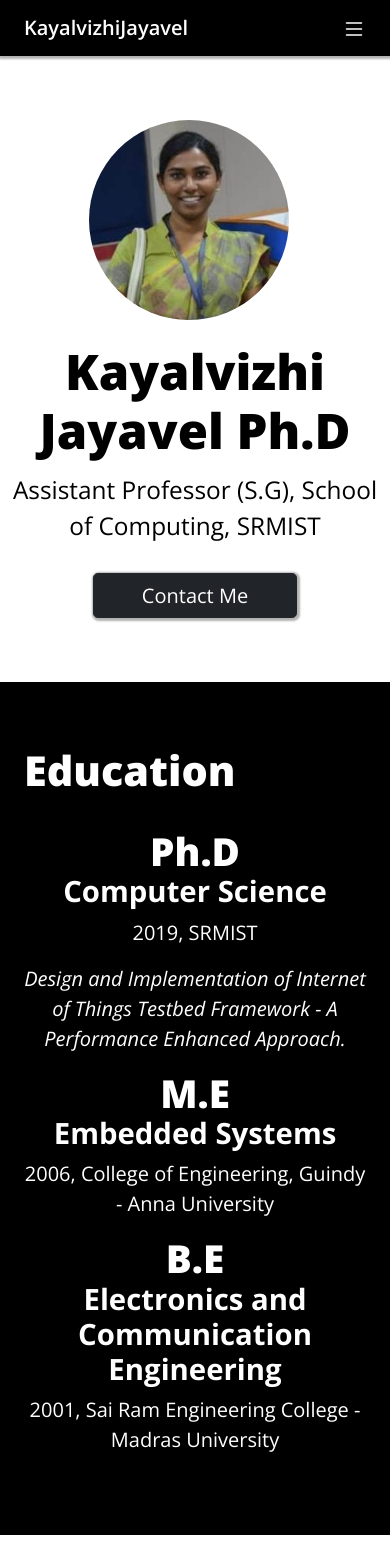
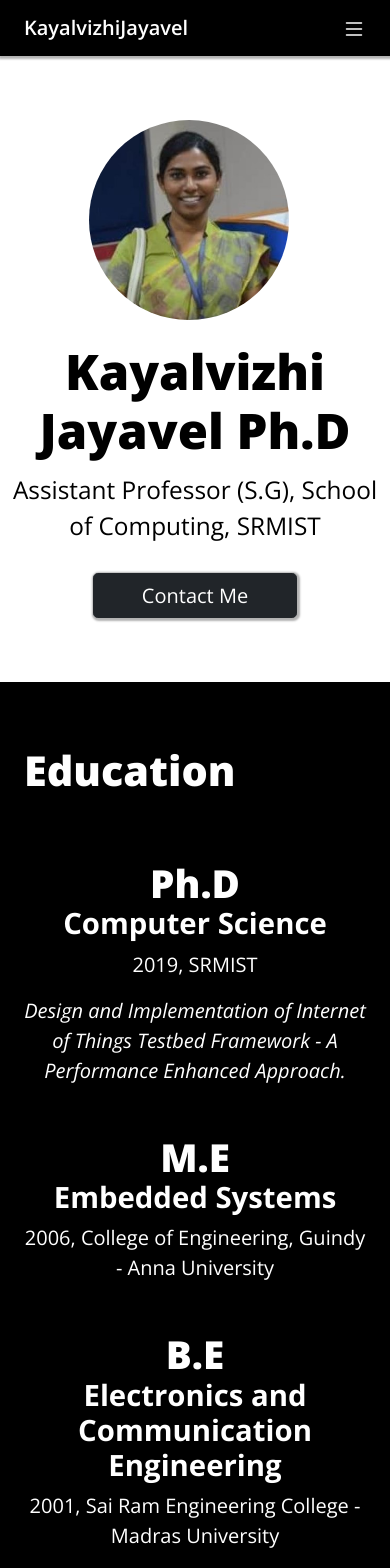
Before and after one commit to DEEJ4Y/kayal_maam_resume_website, a Next.js app: page / in a window 390 px wide. Shown: the top 1568 px of the page. Before the commit the page ends 1535 px from the top, so only its background shows below. Built offline with nearby package versions, Linux system fonts and the light colour scheme.

Commit message:
Add padding to course components

```diff
--- a/components/Education/Course/Course.module.css
+++ b/components/Education/Course/Course.module.css
@@ -17,3 +17,9 @@
   font-weight: 300;
   font-size: 1.25rem;
 }
+
+@media (max-width: 768px) {
+  .course-name {
+    margin-top: 2rem;
+  }
+}
```
